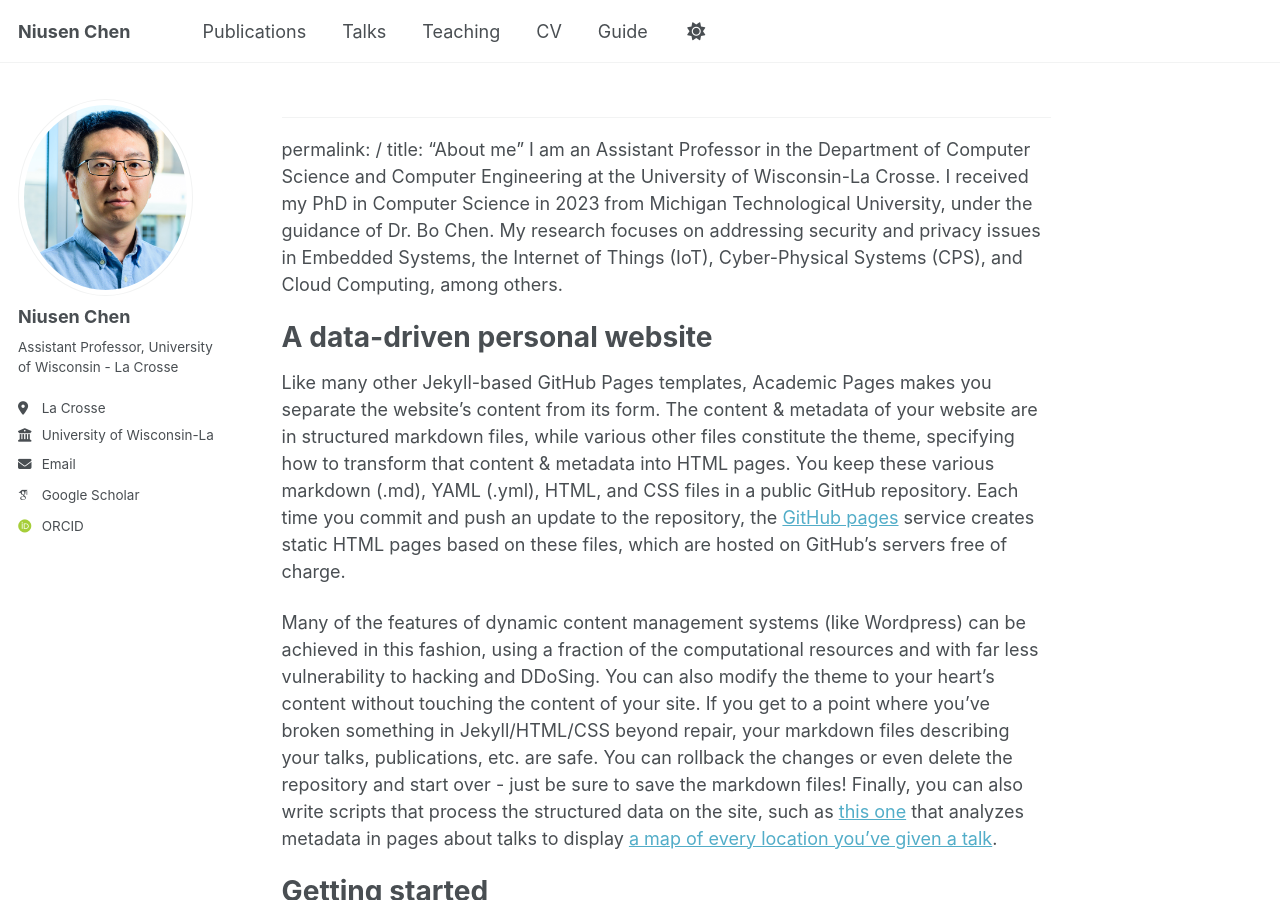
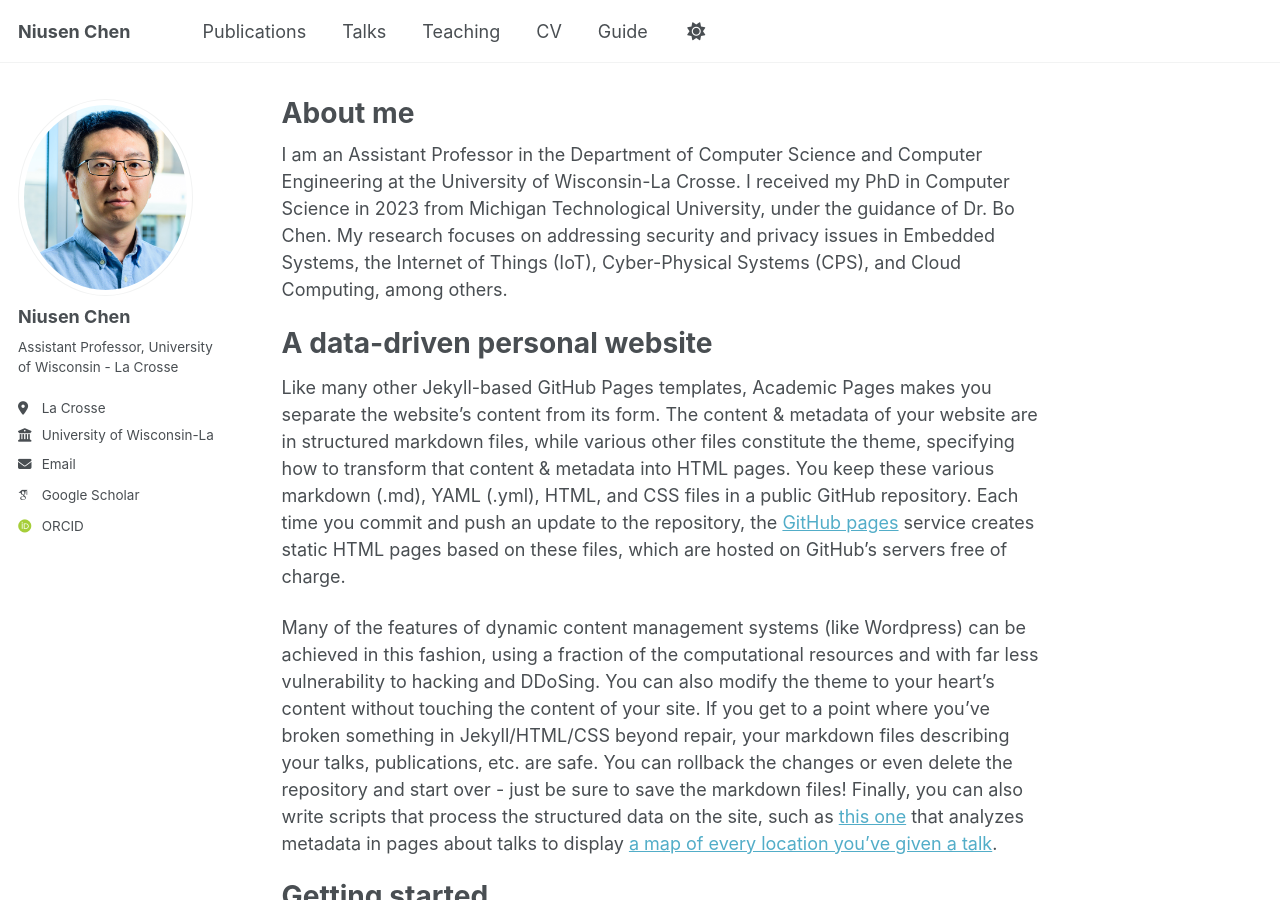
Before and after one commit to niusenc/niusenc.github.io, a Jekyll site: the page built from _pages/about.md, in a window 1280 px wide and 900 px high. Built offline with Jekyll 4.4.1, drawn with Linux system fonts in a browser that asks for light colours; some web fonts are replaced; part of the change alters nothing that is shown.

```diff
--- a/_pages/about.md
+++ b/_pages/about.md
@@ -1,6 +1,11 @@
 ---
 permalink: /
 title: "About me"
+author_profile: true
+redirect_from:
+  - /about/
+  - /about.html
+---
 I am an Assistant Professor in the Department of Computer Science and Computer Engineering at the University of Wisconsin-La Crosse. I received my PhD in Computer Science in 2023 from Michigan Technological University, under the guidance of Dr. Bo Chen. My research focuses on addressing security and privacy issues in Embedded Systems, the Internet of Things (IoT), Cyber-Physical Systems (CPS), and Cloud Computing, among others.
 
 A data-driven personal website
```
